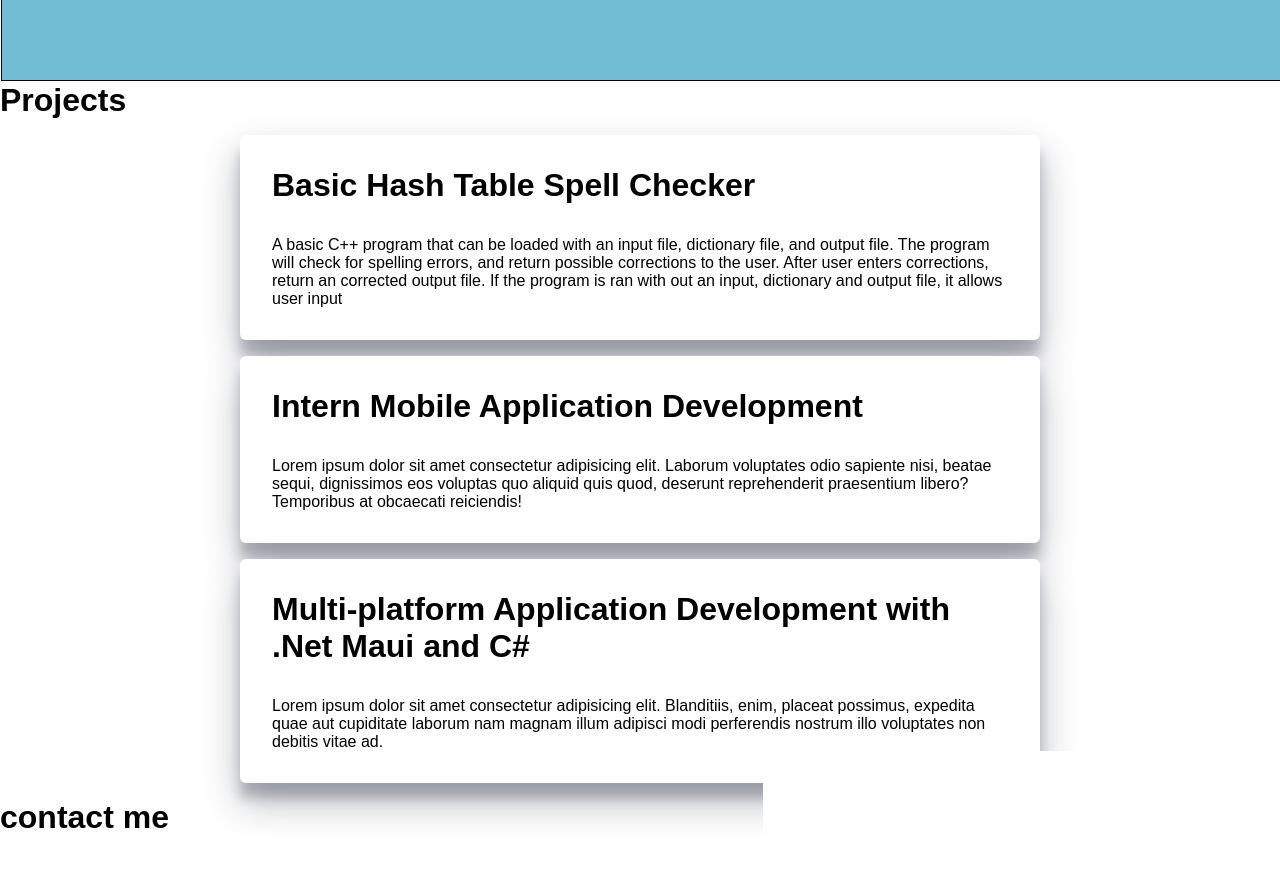
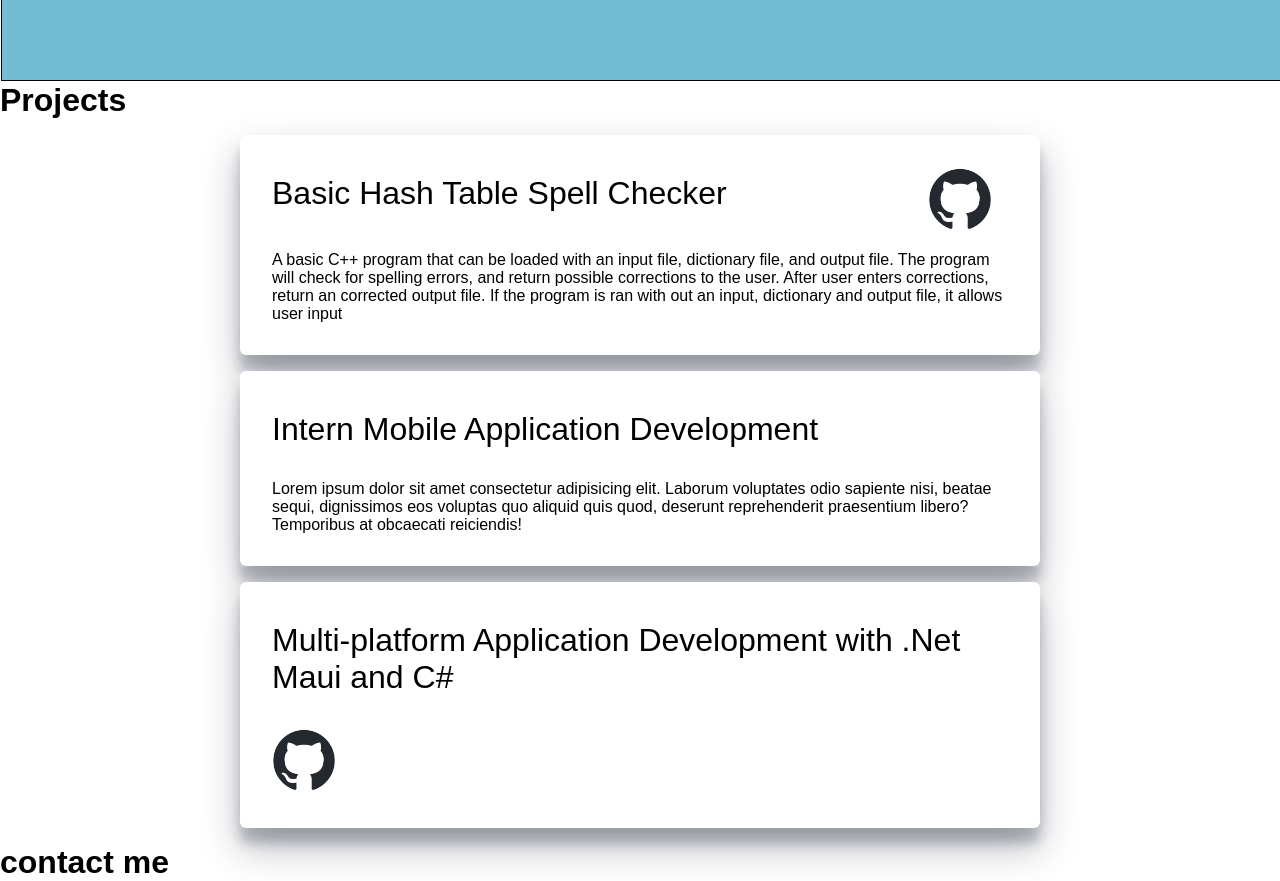
Before and after one commit to TrentFetz/TrentFetz.github.io, a plain HTML site: page index.html in a window 1280 px wide. Shown: the part 520-1401 px from the top of the page. Before the commit the page ends 1356 px from the top, so only its background shows below. Drawn offline with Linux system fonts and the light colour scheme.

Commit message:
Getting Github links to work. Need to figure out formatting a little more

```diff
--- a/index.html
+++ b/index.html
@@ -23,18 +23,25 @@
         <h1>Projects</h1>
 
         <div class = "projects_container">
-            <div class = "projects project1"><h1>Basic Hash Table Spell Checker</h1>
+            <div class = "projects">
+                <div class = "project1">
+                    <div class = "projectContent project_header">Basic Hash Table Spell Checker</div>
+                    <div class="projectContent github-project-link1"><a href="https://github.com/TrentFetz/BasicSpellChecker" target="_blank"><img src="images/github-mark.png" alt="GitHub Logo"></a></div>
+                    <div class="projectContent text">A basic C++ program that can be loaded with an input file, dictionary file, and output file.
+                        The program will check for spelling errors, and return possible corrections to the user.
+                        After user enters corrections, return an corrected output file. If the program is ran with out an input, dictionary and output file,
+                        it allows user input
+                    </div>
 
-                <p>A basic C++ program that can be loaded with an input file, dictionary file, and output file.
-                    The program will check for spelling errors, and return possible corrections to the user.
-                    After user enters corrections, return an corrected output file. If the program is ran with out an input, dictionary and output file,
-                    it allows user input  </p>
+                </div>
             </div>
-            <div class = "projects project2"><h1>Intern Mobile Application Development</h1>
+            <div class = "projects project2">
+                <div class="projectContent project_header">Intern Mobile Application Development</div>
                 Lorem ipsum dolor sit amet consectetur adipisicing elit. Laborum voluptates odio sapiente nisi, beatae sequi, dignissimos eos voluptas quo aliquid quis quod, deserunt reprehenderit praesentium libero? Temporibus at obcaecati reiciendis!</div>
 
-            <div class = "projects project2"><h1>Multi-platform Application Development with .Net Maui and C#</h1>
-                Lorem ipsum dolor sit amet consectetur adipisicing elit. Blanditiis, enim, placeat possimus, expedita quae aut cupiditate laborum nam magnam illum adipisci modi perferendis nostrum illo voluptates non debitis vitae ad.</div>
+            <div class = "projects project3">
+                <div class="projectContent project_header">Multi-platform Application Development with .Net Maui and C#</div>
+                <div class="projectContent github-project-link2"><a href="https://github.com/TrentFetz/PracticePanther-for-COP4870" targetr="_blank"><img src="images/github-mark.png" alt="GitHub Logo"></a></div>
 
             </div>
         </div>
--- a/style.css
+++ b/style.css
@@ -86,7 +86,8 @@ li a:hover{
     padding: 1rem 15rem;
 }
 
-.projects{
+.projects
+{
     padding: 2rem;
     border-radius: .375rem;
     background-color: #fff;
@@ -96,4 +97,43 @@ li a:hover{
     justify-content: space-between;
     gap: 2rem;
     box-shadow: 0 19px 38px rgba(15,23,42,.3),0 15px 12px rgba(15,23,42,.22);
+    flex-wrap: wrap;
 }
+
+.project1{
+    display: flex;
+    flex-wrap: wrap;
+}
+
+.github-project-link1 img
+{
+    flex-grow: 1;
+    width: 4rem;
+    height: auto;
+    margin-right: 1rem;
+}
+.project_header
+{
+    padding-top: .5rem;
+    flex-grow: 2;
+    font-size: 2rem;
+}
+.text
+{
+    padding-top: 1rem;
+    align-self:flex-end;
+}
+
+.project3{
+    display: flex;
+    flex-wrap: nowrap;
+}
+
+.github-project-link2 img
+{
+    flex-grow: 1;
+    width: 4rem;
+    height: auto;
+    margin-right: 1rem;
+
+}
```
Also changed, not shown: images/github-mark.png (added).
